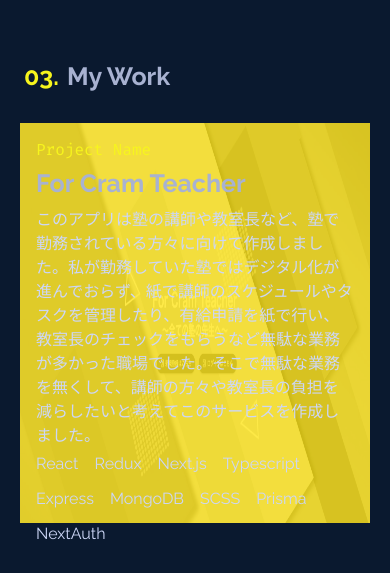
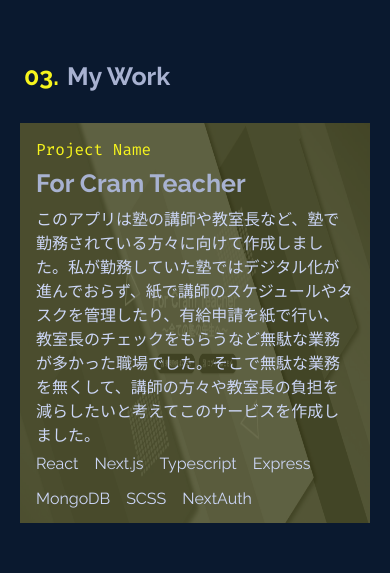
Before and after one commit to kawai-ota/New-portfolio, a Next.js app in the folder my-portfolio/: page / in a window 390 px wide. Shown: the part 3460-4033 px from the top of the page. Built offline with nearby package versions, Linux system fonts and the light colour scheme.

Commit message:
projectの概要を整えたことと、レスポンシブにしたときに黄色のカラーが強くて結構見づらいと思ったのでカラーのトーンを落としてみた

```diff
--- a/my-portfolio/src/scss/sections/_projects.scss
+++ b/my-portfolio/src/scss/sections/_projects.scss
@@ -58,7 +58,7 @@
           position: absolute;
           width: 100%;
           height: 100%;
-          background-color: #ffea004d;
+          background-color: #eaff004d;
         }
         img {
           z-index: 0;
@@ -160,7 +160,7 @@
         .project-info {
           width: 600px;
           height: 300px;
-          background-color: rgba(255, 225, 0, 0.592);
+          background-color: rgba(10, 10, 9, 0.592);
           align-items: flex-start;
           padding: 1rem;
 
--- a/my-portfolio/src/sections/Projects.tsx
+++ b/my-portfolio/src/sections/Projects.tsx
@@ -13,13 +13,11 @@ function Projects() {
         "このアプリは塾の講師や教室長など、塾で勤務されている方々に向けて作成しました。私が勤務していた塾ではデジタル化が進んでおらず、紙で講師のスケジュールやタスクを管理したり、有給申請を紙で行い、教室長のチェックをもらうなど無駄な業務が多かった職場でした。そこで無駄な業務を無くして、講師の方々や教室長の負担を減らしたいと考えてこのサービスを作成しました。",
       projectTech: [
         "React",
-        "Redux",
         "Next.js",
         "Typescript",
         "Express",
         "MongoDB",
         "SCSS",
-        "Prisma",
         "NextAuth",
       ],
     },
@@ -31,13 +29,11 @@ function Projects() {
         "このアプリは旅行者に向けて作成しています。旅行は「どこに行こうか、何を食べようか、どんなお土産があるのか」などを調べることも旅行の醍醐味であると思っています。そのため、旅行を調べる段階から更に楽しんでもらいたいと考えてこのアプリを作成しました。近くのホテル、グルメ、お土産などを調べたり、持ち物リスト、スケジュール管理表などを実装します。",
       projectTech: [
         "React",
-        "Redux",
         "Next.js",
         "Typescript",
         "Express",
         "MongoDB",
         "SCSS",
-        "Prisma",
         "NextAuth",
       ],
     },
```
